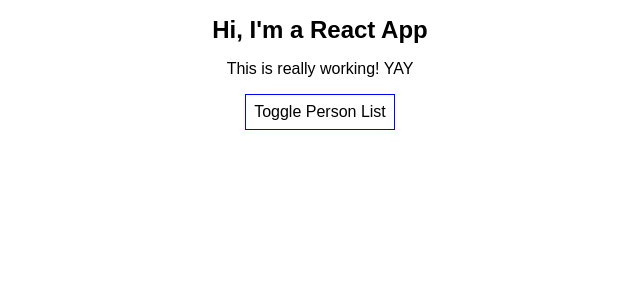
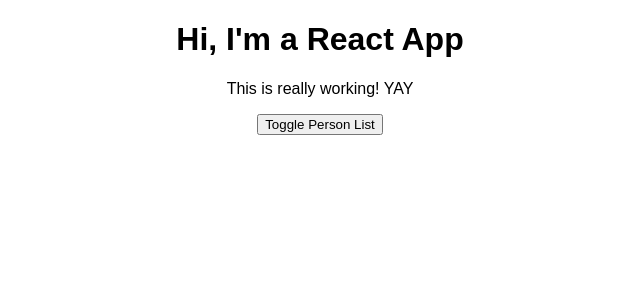
Before and after one commit to natanielmendes/angular-complete-guide, a React (Create React App) app: page / in a window 1280 px wide. Shown: the top 300 px of the page, without its empty margins (320-960 px from the left). Built offline with nearby package versions, Linux system fonts and the light colour scheme.

Commit message:
Splitting an App Into Components

```diff
--- /dev/null
+++ b/src/components/Cockpit/Cockpit.css
@@ -0,0 +1,30 @@
+.red {
+    color: red;
+}
+
+.bold {
+    font-weight: bold;
+}
+
+.Cockpit button {
+    border: 1px solid blue;
+    padding: 16px;
+    background-color: green;
+    font: inherit;
+    color: white;
+    cursor: pointer;
+}
+
+.Cockpit button:hover {
+    background-color: lightgreen;
+    color: black;
+}
+
+.Cockpit button.Red {
+    background-color: red;
+}
+
+.Cockpit button.Red:hover {
+    background-color: salmon;
+    color: black;
+}
--- a/src/components/Cockpit/Cockpit.js
+++ b/src/components/Cockpit/Cockpit.js
@@ -0,0 +1,29 @@
+import React from 'react';
+
+import classes from './Cockpit.css';
+
+const cockpit = (props) => {
+    const assignedClasses = [];
+    let btnClass = '';
+    if (props.showPersons) {
+        btnClass = classes.Red;
+    }
+    console.log(classes.Cockpit)
+
+    if (props.persons.length <= 2) {
+        assignedClasses.push(classes.red); // classes = ['red']
+    }
+    if (props.persons.length <= 1) {
+        assignedClasses.push(classes.bold); // classes = ['red', 'blue']
+    }
+
+    return (
+        <div className={classes.Cockpit}>
+            <h1>Hi, I'm a React App</h1>
+            <p className={assignedClasses.join(' ')}>This is really working! YAY</p>
+            <button className={btnClass} onClick={props.clicked}>Toggle Person List</button>
+        </div>
+    );
+};
+
+export default cockpit;
--- /dev/null
+++ b/src/components/PersonList/PersonList.js
@@ -0,0 +1,14 @@
+import React from 'react';
+
+import Person from './Person/Person';
+
+const personList = (props) => props.personList.map((person, index) => {
+        return <Person
+          click={() => props.clicked(index)}
+          name={person.name}
+          age={person.age}
+          key={person.id}
+          changed={(event) => props.changed(event, person.id)} />
+    });
+
+export default personList;
--- a/src/containers/App.js
+++ b/src/containers/App.js
@@ -1,6 +1,8 @@
 import React, { Component } from 'react';
+
 import './App.css';
-import Person from '../components/PersonList/Person/Person';
+import PersonList from '../components/PersonList/PersonList';
+import Cockpit from '../components/Cockpit/Cockpit';
 
 class App extends Component {
   state = {
@@ -43,37 +45,21 @@
   }
 
   render () {
-    const style = {
-      backgroundColor: 'white',
-      font: 'inherit',
-      border: '1px solid blue',
-      padding: '8px',
-      cursor: 'pointer'
-    };
 
     let persons = null;
     if (this.state.showPersons) {
-      persons = (
-        <div>
-          {this.state.persons.map((person, index) => {
-            return <Person
-              click={() => this.deletePersonHandler(index)}
-              name={person.name}
-              age={person.age}
-              key={person.id}
-              changed={(event) => this.nameChangedHandler(event, person.id)} />
-          })}
-        </div>
-      )
+      persons = <PersonList
+            personList={this.state.persons}
+            clicked={this.deletePersonHandler}
+            changed={this.nameChangedHandler} />
     }
 
     return (
       <div className="App">
-        <h1 className="App-title">Hi, I'm a React App</h1>
-        <p>This is really working! YAY</p>
-        <button
-          style={style}
-          onClick={this.togglePersonsHandler}>Toggle Person List</button>
+        <Cockpit
+          showPersons={this.state.showPersons}
+          persons={this.state.persons}
+          clicked={this.togglePersonsHandler} />
         {persons}
       </div>
     );
```
